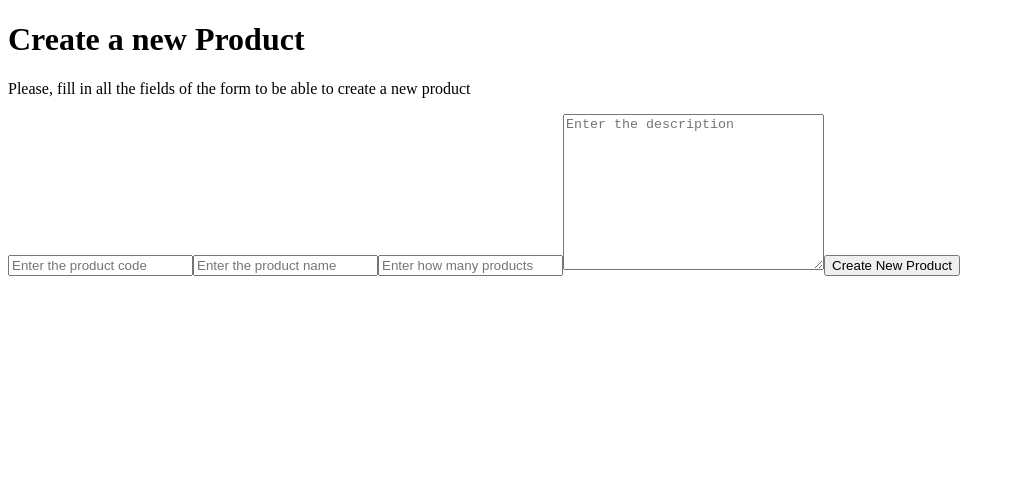
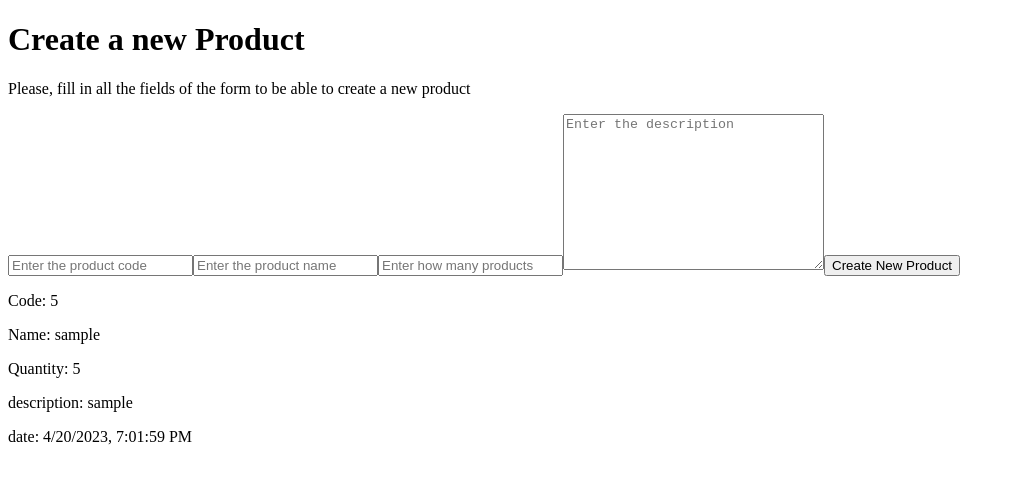
Before and after one commit to builes/conteo-App, a React (Vite) app: page / in a window 1280 px wide. Both pictures are taken after typing "5", "Sample", "5", "Sample" into the empty fields and a click on the button "Create New Product". Shown: the top 484 px of the page, without its empty margins (0-1015 px from the left). Built offline with nearby package versions, Linux system fonts and the light colour scheme.

Commit message:
added Product.jsx and show the elements stored in the local storage which are saved when the user clicks in create new product

```diff
--- a/src/App.jsx
+++ b/src/App.jsx
@@ -1,11 +1,17 @@
 import React from 'react';
 import { Form } from './components/form/Form';
+import { Products } from './components/products/Products';
+import { useLocalStorage } from './components/utils/hooks/useLocalStorage';
 
 export const App = () => {
+	const { value: products, setValue: setProducts } =
+		useLocalStorage('products');
+
 	return (
 		<div>
 			<h1>Create a new Product</h1>
-			<Form />
+			<Form products={products} setProducts={setProducts} />
+			<Products products={products} />
 		</div>
 	);
 };
--- a/src/components/form/Form.jsx
+++ b/src/components/form/Form.jsx
@@ -2,23 +2,19 @@ import { verifyCodeProduct } from '../utils/helpers/verifyCodeProduct';
 import { useForm } from '../utils/hooks/useForm';
 import { useLocalStorage } from '../utils/hooks/useLocalStorage';
 
-export const Form = () => {
+export const Form = ({ products, setProducts }) => {
 	const { code, name, quantity, description, onInputChange, onResetForm } =
 		useForm({ code: '', name: '', quantity: '', description: '' });
-
-	const { value: products, setValue: setFormData } =
-		useLocalStorage('Products');
 
 	const handleCreateProduct = (e) => {
 		e.preventDefault();
 		const currentDate = new Date();
 		const date = currentDate.toLocaleString();
 		const existCode = verifyCodeProduct(code);
-		console.log(existCode);
 
 		if (!existCode) {
 			const product = { code, name, quantity, description, date };
-			setFormData([product, ...products]);
+			setProducts([product, ...products]);
 			onResetForm();
 			return;
 		}
--- /dev/null
+++ b/src/components/products/Products.jsx
@@ -0,0 +1,21 @@
+import { useState } from 'react';
+
+export const Products = ({ products }) => {
+	if (products.length === 0) {
+		return <h1>No products yet</h1>;
+	}
+
+	return (
+		<div>
+			{products.map(({ code, name, quantity, description, date }) => (
+				<>
+					<p>Code: {code}</p>
+					<p>Name: {name}</p>
+					<p>Quantity: {quantity}</p>
+					<p>description: {description}</p>
+					<time>date: {date}</time>
+				</>
+			))}
+		</div>
+	);
+};
--- a/src/components/utils/helpers/verifyCodeProduct.js
+++ b/src/components/utils/helpers/verifyCodeProduct.js
@@ -1,4 +1,4 @@
-export const products = JSON.parse(localStorage.getItem('Products')) || [];
+export const products = JSON.parse(localStorage.getItem('products')) || [];
 
 // if find the code of the product return the value else return undefined
 export const verifyCodeProduct = (codeProduct) => {
```
